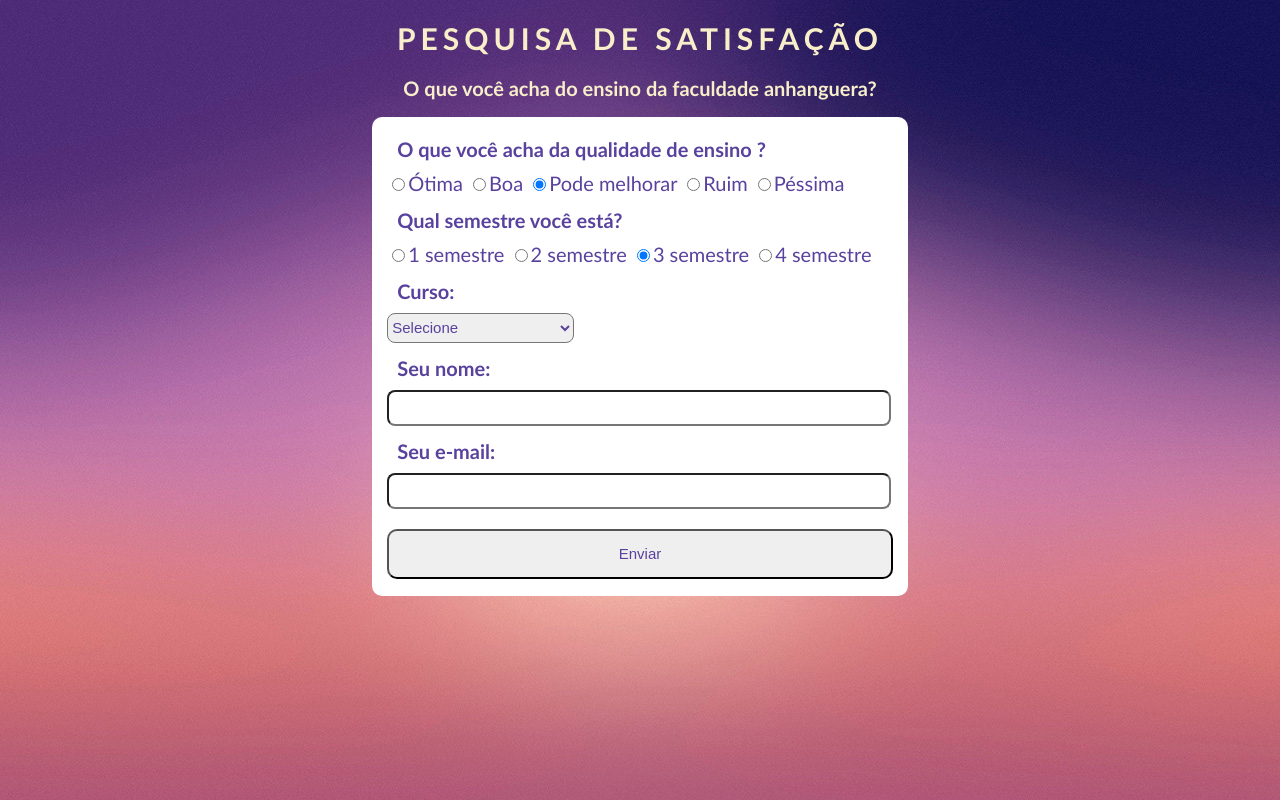
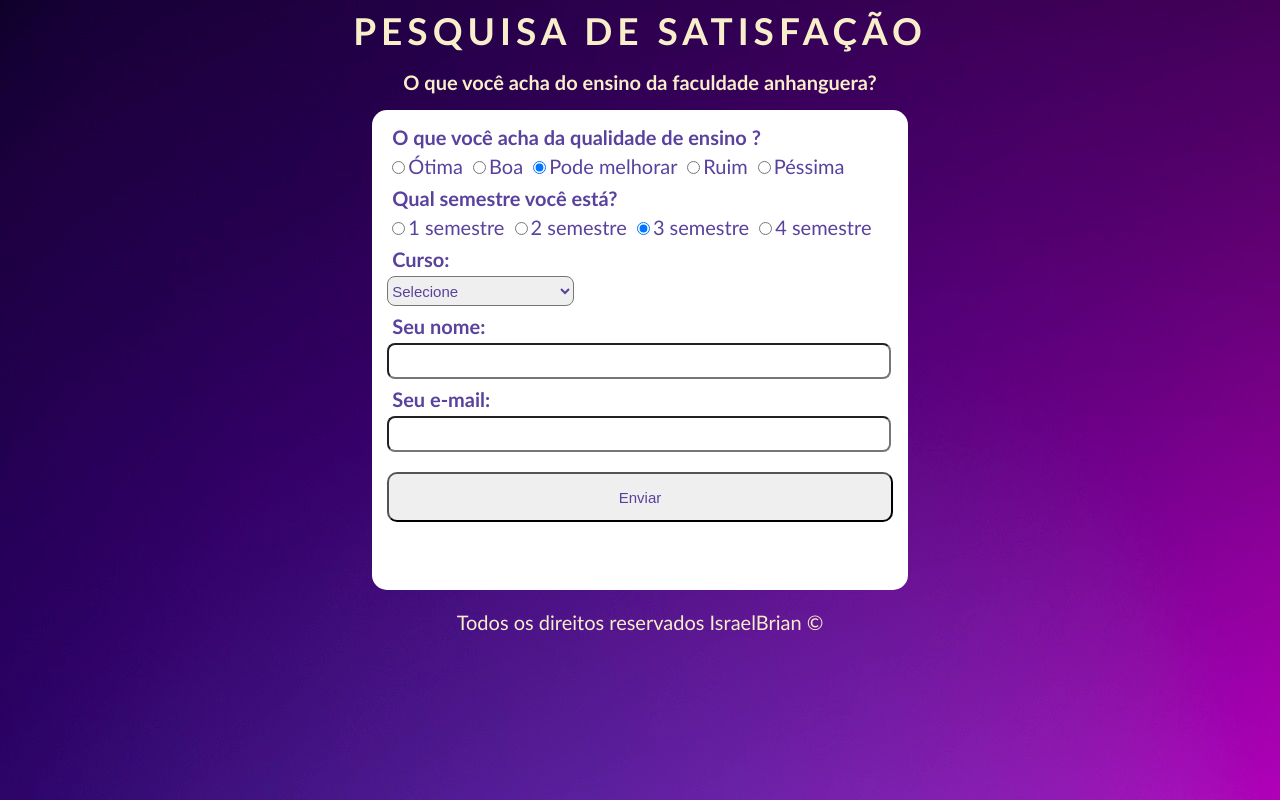
Before and after one commit to israelbrian/Formulario-faculdade, a plain HTML site: page index.html in a window 1280 px wide. Shown: the top 802 px of the page. Drawn offline with Linux system fonts and the light colour scheme.

Commit message:
Atualizações no estilo (rsponsivo)

```diff
--- a/estilo/estilo.css
+++ b/estilo/estilo.css
@@ -9,7 +9,7 @@ background-color: #F0F8FF;
 font-family: "Trebuchet MS", Helvetica, sans-serif;
 font-size: 1em;
 color: #59429d;
-background: url(../imgs/fundo.jpg) no-repeat;
+background: url(../imgs/fundo-roxo2.jpg) no-repeat;
 }
 
 #cabecalho {
@@ -21,7 +21,8 @@ h1 {
     letter-spacing: 5px;
     text-transform: uppercase;
     font-weight: bold;
-    font-size: 30px;
+    font-size: 37px;
+    margin: 0;
 }
 
 h2 {
@@ -37,7 +38,7 @@ background-color: #fff;
 margin-right: auto;
 margin-left: auto;
 border: 0px solid #d0cae6;
-border-radius: 10px;
+border-radius: 15px;
 font-size: 20px;
 /* background: #f8f8f8; */
 }
@@ -51,7 +52,7 @@ fieldset div {
 }
 label {
     font-weight: bold;
-    padding: 10px;
+    padding: 5px;
     display: block;
 }
 
@@ -91,6 +92,6 @@ input {
     text-align: center;
     color: #f8efca;
     font-size: 20px;
-    margin-right: 50%;
-    margin: 30% 40% 0 35%;
+    /* margin-right: 50%;  */
+    /* margin: 30% 40% 0 35%; */
 }
```
